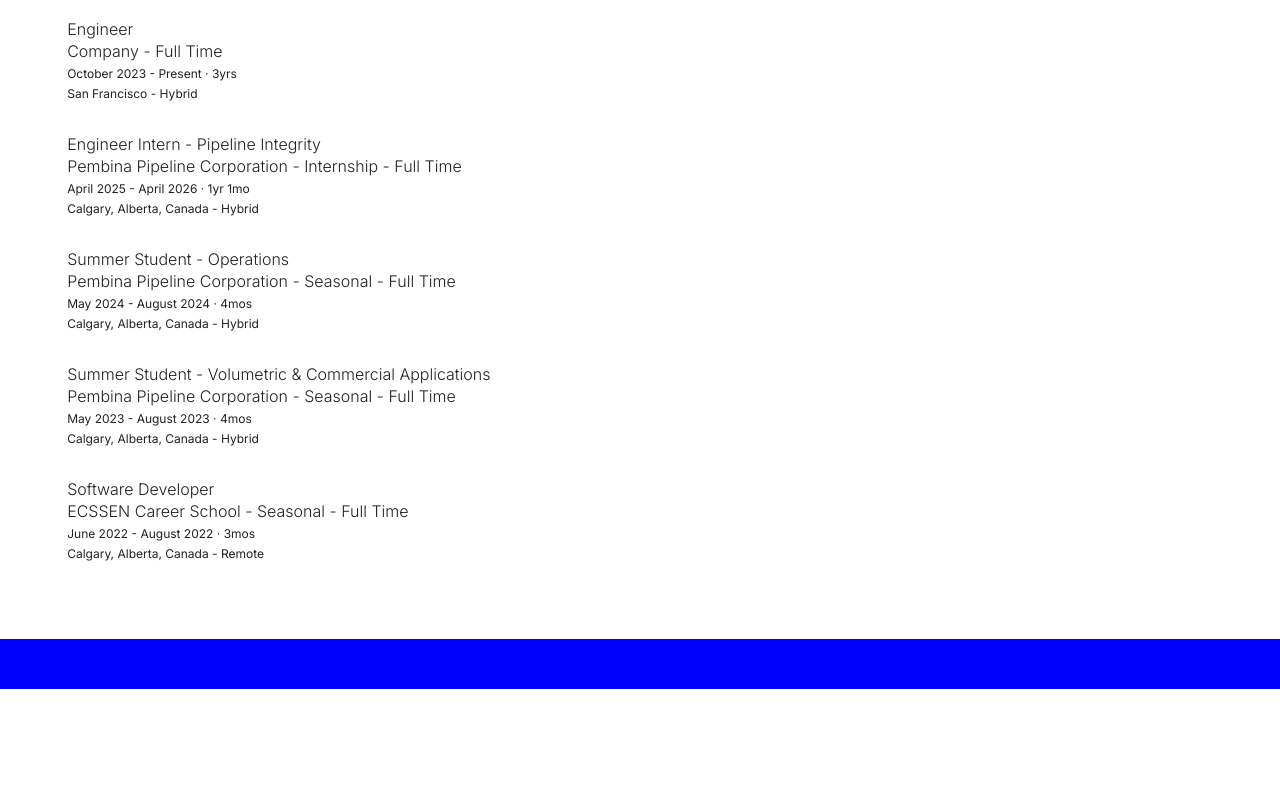
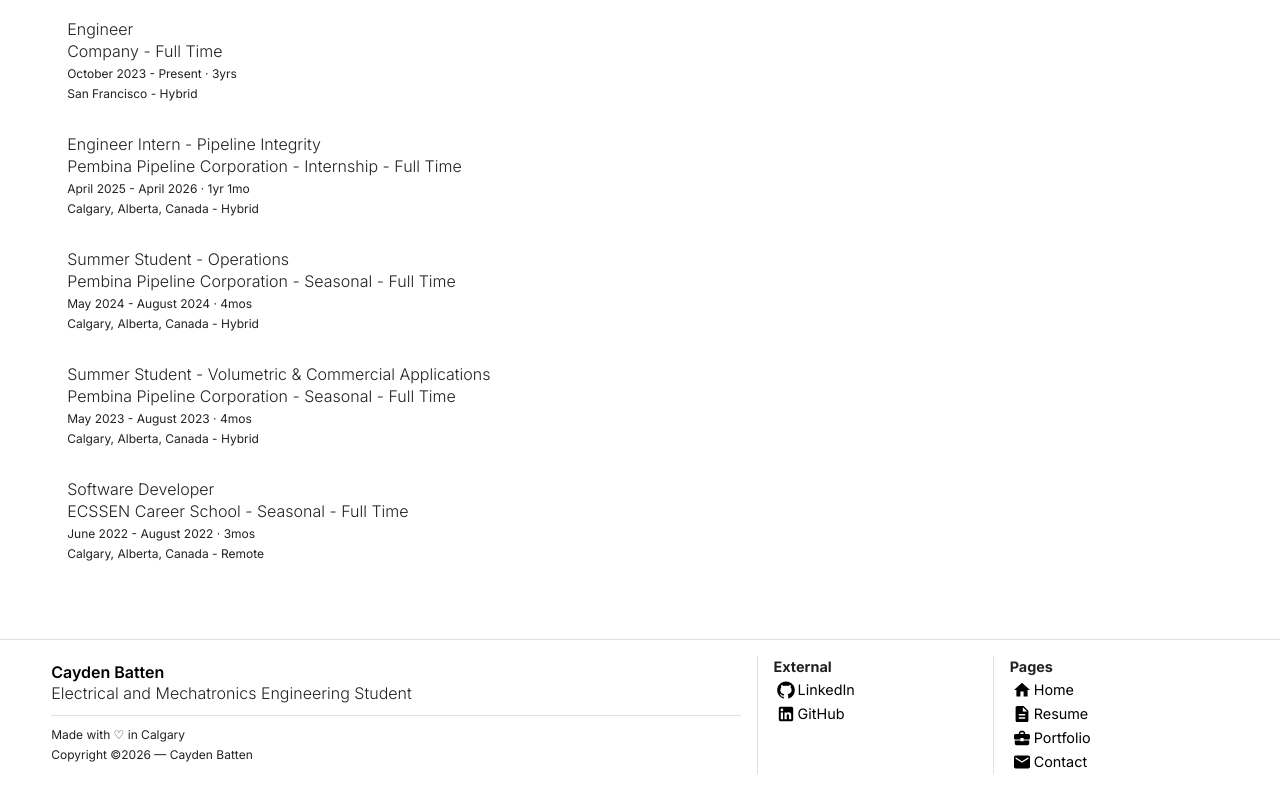
Before and after one commit to ClearlyRubix/Portfolio2, a React (Vite) app: page /resume in a window 1280 px wide. Shown: the part 906-1696 px from the top of the page. Before the commit the page ends 1595 px from the top, so only its background shows below. Built offline with nearby package versions, Linux system fonts and the light colour scheme.

Commit message:
Footer added

```diff
--- a/src/App.tsx
+++ b/src/App.tsx
@@ -25,7 +25,7 @@ function App() {
   return (
     <ThemeProvider theme={rootTheme}>
       <CssBaseline />
-      <Navbar navRef={navRef} heroElement={heroElement} name="Cayden Batten" title="Electrical and Mechatronics Engineering Student"/>
+      <Navbar navRef={navRef} heroElement={heroElement} name="Cayden Batten" title="Electrical and Mechatronics Engineering Student" />
         <Suspense fallback={<div>Loading...</div>}>
           <Routes>
             <Route path="/" element={<Landing heroRef={heroRef} />} />
@@ -34,7 +34,7 @@ function App() {
             <Route path="/resume" element={<Landing heroRef={heroRef} />} />
           </Routes>
         </Suspense>
-      <Footer footerRef={footerRef} />
+      <Footer footerRef={footerRef} name="Cayden Batten" title="Electrical and Mechatronics Engineering Student" />
     </ThemeProvider>
   );
 }
--- a/src/components/Footer.tsx
+++ b/src/components/Footer.tsx
@@ -1,9 +1,218 @@
-import { Box } from "@mui/material"
-import type React from "react"
+import {
+  BusinessCenter,
+  Description,
+  GitHub,
+  Home,
+  LinkedIn,
+  Mail,
+} from "@mui/icons-material";
+import { Box, List, ListItem, Typography } from "@mui/material";
+import type React from "react";
+import { Link } from "react-router";
 
-export const Footer = ({ footerRef }: { footerRef: React.RefObject<HTMLDivElement | null> }) => {
-    return(
-        <Box ref={footerRef} sx={{minHeight: "50px", backgroundColor: "blue"}}>
+const NavLink = ({
+  text,
+  to,
+  icon,
+  target,
+}: {
+  text: string;
+  to: string;
+  icon?: React.ReactNode;
+  target?: React.HTMLAttributeAnchorTarget;
+}) => {
+  return (
+    <ListItem disablePadding>
+      <Typography
+        component={Link}
+        to={to}
+        target={target}
+        sx={(theme) => ({
+          textDecoration: "none",
+          fontSize: "16px",
+          mixBlendMode: "difference",
+          color: theme.palette.primary.main,
+          "&:visited": {
+            color: theme.palette.primary.main,
+          },
+          "&:hover": {
+            textDecoration: "underline",
+          },
+        })}
+      >
+        <Box
+          sx={{
+            display: "flex",
+            alignItems: "center",
+            width: "100%",
+            justifyContent: { xs: "center" },
+          }}
+        >
+          <Box
+            sx={{
+              display: "flex",
+              color: "white",
+              scale: 0.8,
+              height: "auto",
+              width: "auto",
+              alignItems: "center",
+              justifyContent: "center",
+            }}
+          >
+            {icon}
+          </Box>
+          <Typography variant="body1" sx={{ width: "75px", lineHeight: 1 }}>
+            {text}
+          </Typography>
         </Box>
-    )
-}
+      </Typography>
+    </ListItem>
+  );
+};
+
+const NavLinks = () => {
+  return (
+    <Box>
+      <Typography sx={{ fontWeight: "bold" }}>Pages</Typography>
+      <List disablePadding>
+        <NavLink text="Home" to="/" icon={<Home />} />
+        <NavLink text="Resume" to="/resume" icon={<Description />} />
+        <NavLink text="Portfolio" to="/portfolio" icon={<BusinessCenter />} />
+        <NavLink text="Contact" to="/contact" icon={<Mail />} />
+      </List>
+    </Box>
+  );
+};
+
+const ExternalLinks = () => {
+  return (
+    <Box>
+      <Typography sx={{ fontWeight: "bold" }}>External</Typography>
+      <List disablePadding>
+        <NavLink
+          text="LinkedIn"
+          to="https://www.linkedin.com/in/caydenbatten/"
+          target="_blank"
+          icon={<GitHub />}
+        />
+        <NavLink
+          text="GitHub"
+          to="https://github.com/ClearlyRubix"
+          target="_blank"
+          icon={<LinkedIn />}
+        />
+      </List>
+    </Box>
+  );
+};
+
+const Branding = ({ name, title }: { name: string; title: string }) => {
+  return (
+    <Box
+      sx={{
+        paddingLeft: "0 !important",
+      }}
+    >
+      <Box
+        sx={{
+          height: "100%",
+        }}
+      >
+        <Box
+          sx={(theme) => ({
+            height: "100%",
+            display: "grid",
+            gridTemplateRows: "1fr 1fr",
+            backgroundColor: theme.palette.divider,
+            gap: "1px",
+            "& > *": {
+              bgcolor: theme.palette.background.default,
+            },
+          })}
+        >
+          <Box
+            sx={{
+              display: "flex",
+              flexDirection: "column",
+              justifyContent: "center",
+            }}
+          >
+            <Typography
+              variant="h3"
+              component={Link}
+              to={"/"}
+              sx={(theme) => ({
+                textDecoration: "none",
+                fontSize: "16px",
+                mixBlendMode: "difference",
+                color: theme.palette.primary.main,
+                "&:visited": {
+                  color: theme.palette.primary.main,
+                },
+                "&:hover": {
+                  textDecoration: "underline",
+                },
+              })}
+            >
+              {name}
+            </Typography>
+            <Typography variant="subtitle1" sx={{}}>
+              {title}
+            </Typography>
+          </Box>
+          <Box
+            sx={{
+              display: "flex",
+              flexDirection: "column",
+              justifyContent: "center",
+            }}
+          >
+            <Typography variant="caption">
+              Made with ♡ in Calgary
+              <br />
+              Copyright ©2026 — Cayden Batten
+            </Typography>
+          </Box>
+        </Box>
+      </Box>
+    </Box>
+  );
+};
+
+export const Footer = ({
+  footerRef,
+  name,
+  title,
+}: {
+  footerRef: React.RefObject<HTMLDivElement | null>;
+  name: string;
+  title: string;
+}) => {
+  return (
+    <Box
+      sx={(theme) => ({
+        backgroundColor: theme.palette.background.default,
+        borderTop: `1px solid ${theme.palette.divider}`,
+        padding: `1rem ${theme.padding?.pagePadding}`,
+      })}
+    >
+      <Box
+        ref={footerRef}
+        sx={(theme) => ({
+          display: "grid",
+          gridTemplateColumns: "3fr 1fr 1fr",
+          gap: "1px",
+          bgcolor: theme.palette.divider,
+          "& > .MuiBox-root": {
+            bgcolor: theme.palette.background.default,
+            paddingX: "1rem",
+          },
+        })}
+      >
+        <Branding name={name} title={title} />
+        <ExternalLinks />
+        <NavLinks />
+      </Box>
+    </Box>
+  );
+};
```
